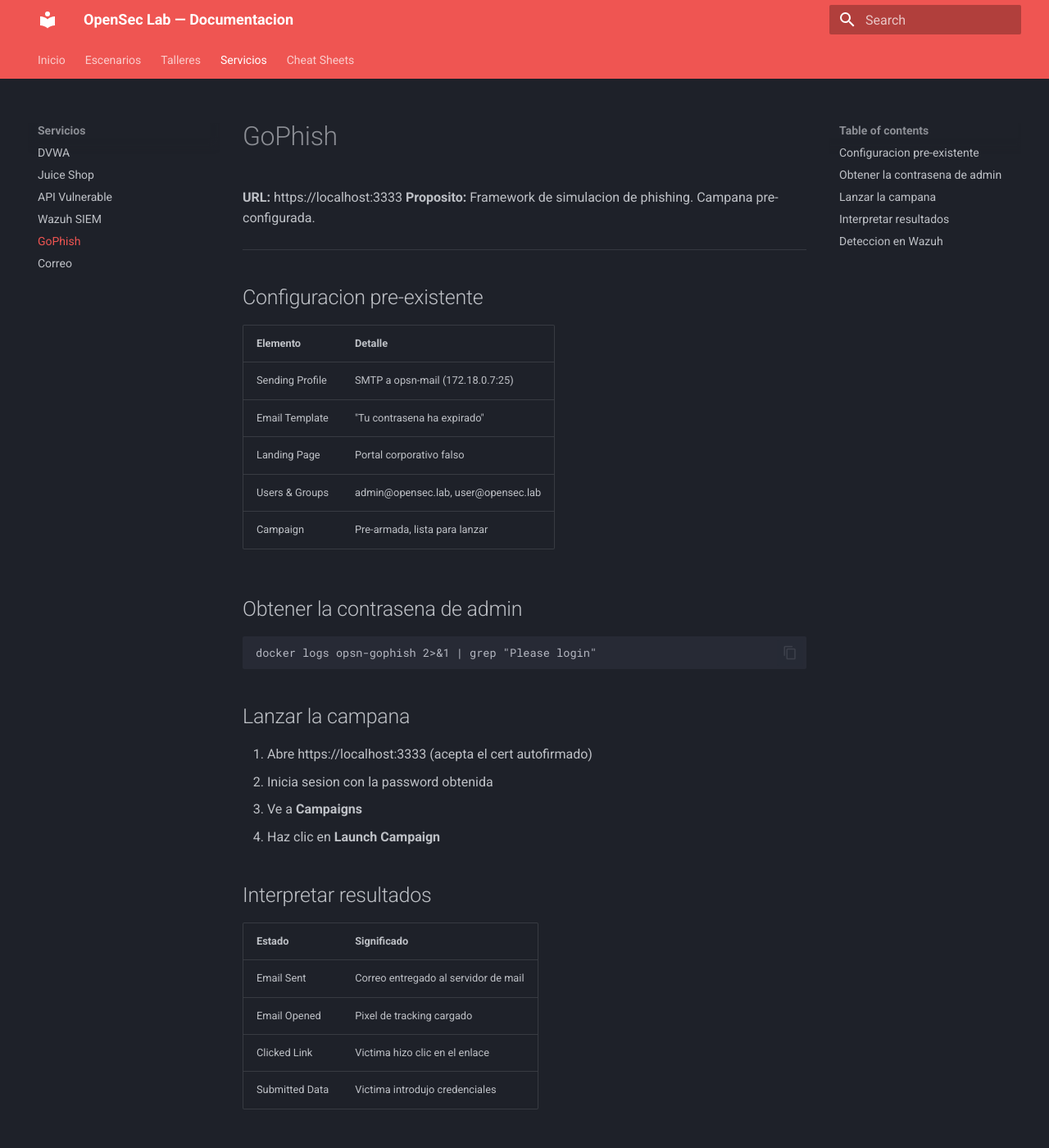
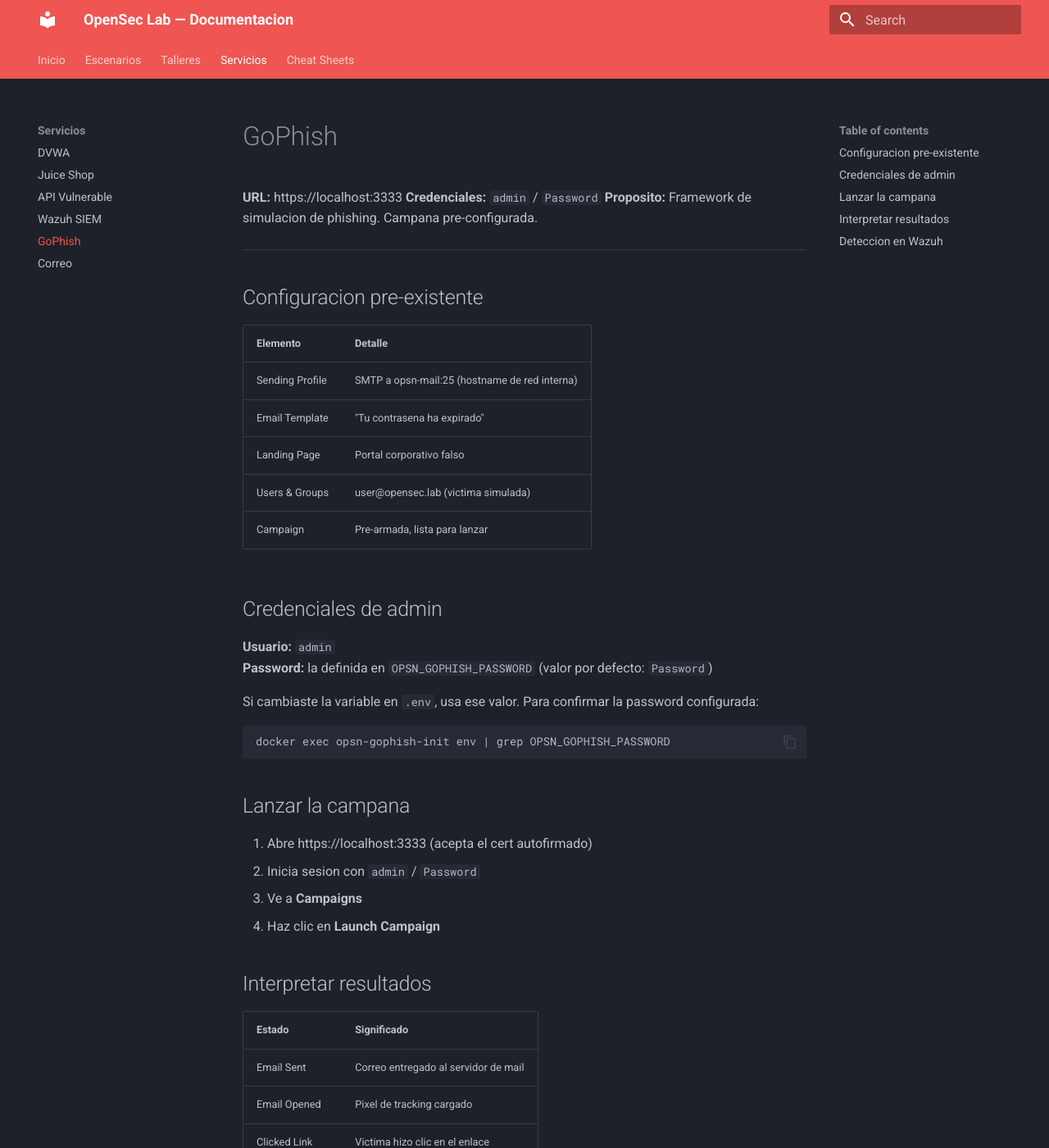
Before and after one commit to opensec-network/opensec-lab, an MkDocs documentation site: the page built from services/docs/docs/services/gophish.md, in a window 1280 px wide and 1400 px high. Shown: the whole window at 82% size. Built offline with MkDocs 1.6.1 and Material for MkDocs 9.7.7, drawn with Linux system fonts in a browser that asks for light colours.

Commit message:
docs: reconcile MkDocs service pages with real code
- wazuh.md: fix password SecretPassword → admin (from defaults.env OPSN_WAZUH_PASSWORD)
- gophish.md: replace auto-generated password note with real credential (OPSN_GOPHISH_PASSWORD=Password); fix SMTP host from 172.18.0.7:25 to opsn-mail:25 (hostname); fix target group to user@opensec.lab only (admin@ was never a target)
- mail.md: replace static IPs (172.18.0.7) with container hostnames (opsn-mail) for SMTP/IMAP; fix Thunderbird pre-configured account to user@opensec.lab (matches OPSN_MAIL_USER default)
- api.md, dvwa.md, juiceshop.md: sin cambios (hechos ya correctos)

Co-Authored-By: Claude Opus 4.8 <noreply@anthropic.com>

````diff
--- a/services/docs/docs/services/gophish.md
+++ b/services/docs/docs/services/gophish.md
@@ -1,6 +1,7 @@
 # GoPhish
 
 **URL:** https://localhost:3333
+**Credenciales:** `admin` / `Password`
 **Proposito:** Framework de simulacion de phishing. Campana pre-configurada.
 
 ---
@@ -9,22 +10,27 @@
 
 | Elemento | Detalle |
 |----------|---------|
-| Sending Profile | SMTP a opsn-mail (172.18.0.7:25) |
+| Sending Profile | SMTP a opsn-mail:25 (hostname de red interna) |
 | Email Template | "Tu contrasena ha expirado" |
 | Landing Page | Portal corporativo falso |
-| Users & Groups | admin@opensec.lab, user@opensec.lab |
+| Users & Groups | user@opensec.lab (victima simulada) |
 | Campaign | Pre-armada, lista para lanzar |
 
-## Obtener la contrasena de admin
+## Credenciales de admin
+
+**Usuario:** `admin`
+**Password:** la definida en `OPSN_GOPHISH_PASSWORD` (valor por defecto: `Password`)
+
+Si cambiaste la variable en `.env`, usa ese valor. Para confirmar la password configurada:
 
 ```bash
-docker logs opsn-gophish 2>&1 | grep "Please login"
+docker exec opsn-gophish-init env | grep OPSN_GOPHISH_PASSWORD
 ```
 
 ## Lanzar la campana
 
 1. Abre https://localhost:3333 (acepta el cert autofirmado)
-2. Inicia sesion con la password obtenida
+2. Inicia sesion con `admin` / `Password`
 3. Ve a **Campaigns**
 4. Haz clic en **Launch Campaign**
 
````
Also changed, not shown: services/docs/docs/services/mail.md (+7 -7 lines), services/docs/docs/services/wazuh.md (+1 -1 lines).
